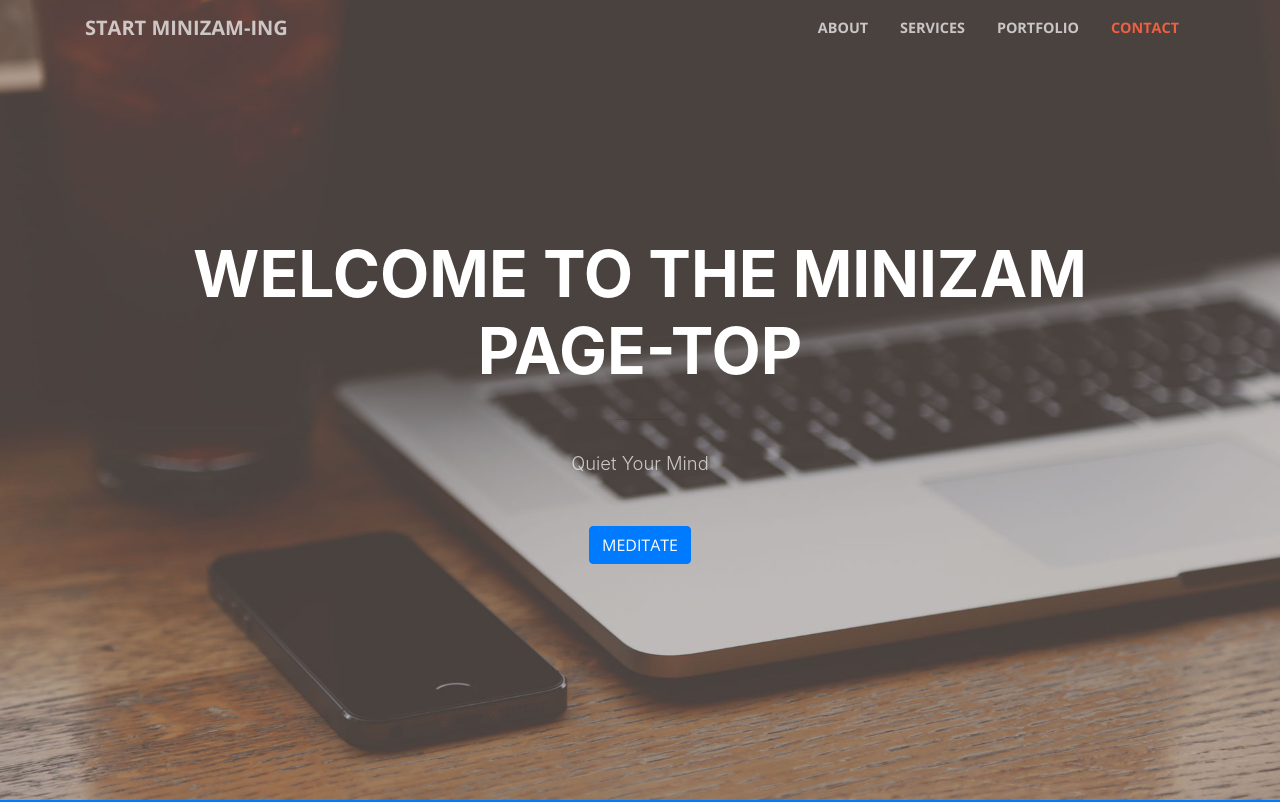
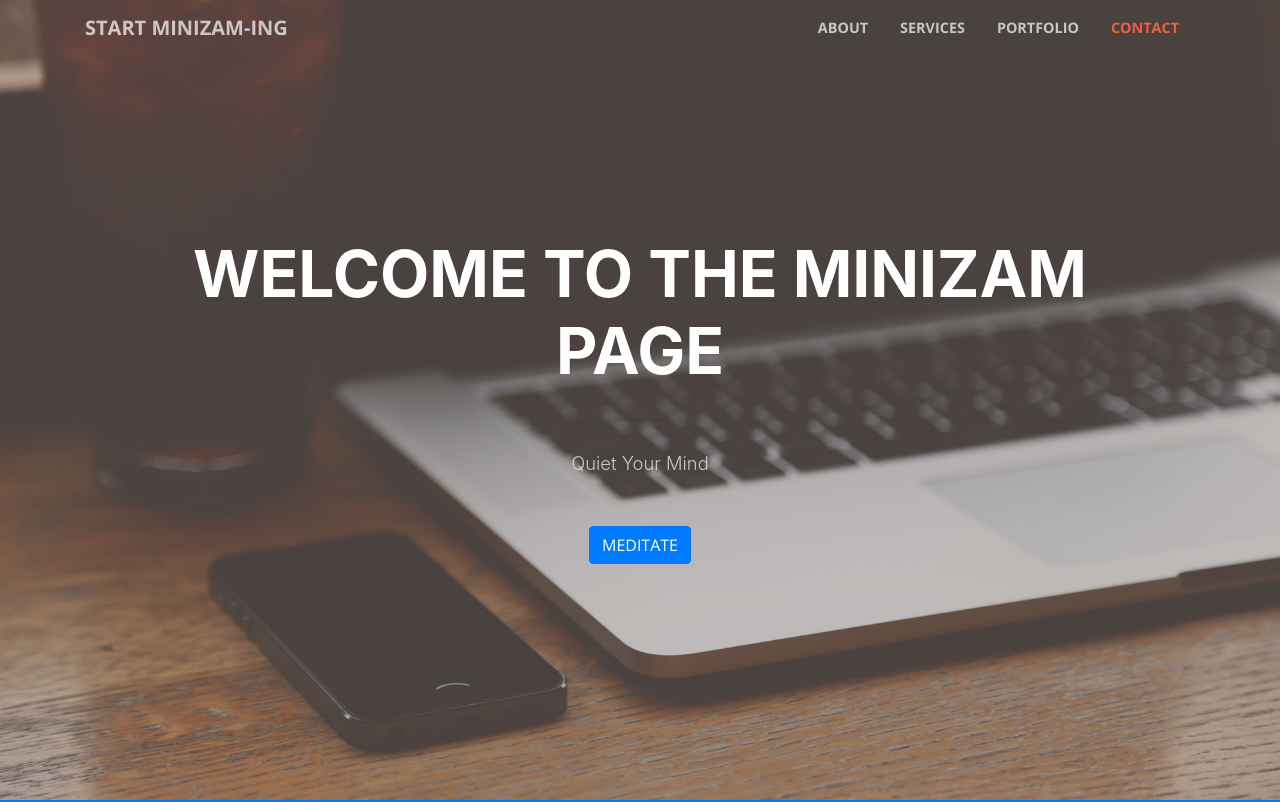
Before and after one commit to eduardo-zambrano/eduardo-zambrano.github.io, a website with bundled scripts: page index.html in a window 1280 px wide. Shown: the top 802 px of the page. Built offline with nearby package versions, Linux system fonts and the light colour scheme.

Commit message:
changed the index page title

```diff
--- a/index.html
+++ b/index.html
@@ -59,7 +59,7 @@
         <div class="row">
           <div class="col-lg-10 mx-auto">
             <h1 class="text-uppercase">
-              <strong>Welcome to the MiniZam page-top</strong>
+              <strong>Welcome to the MiniZam Page</strong>
             </h1>
             <hr>
           </div>
```
